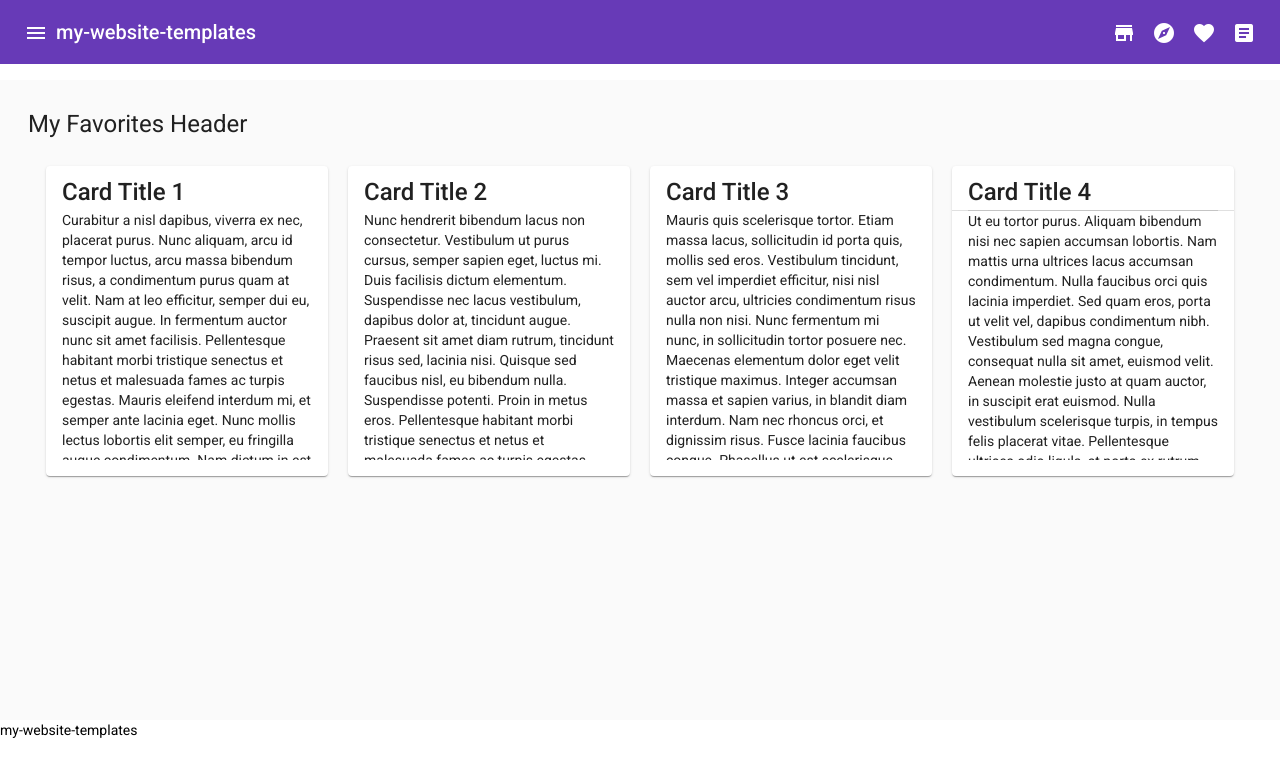
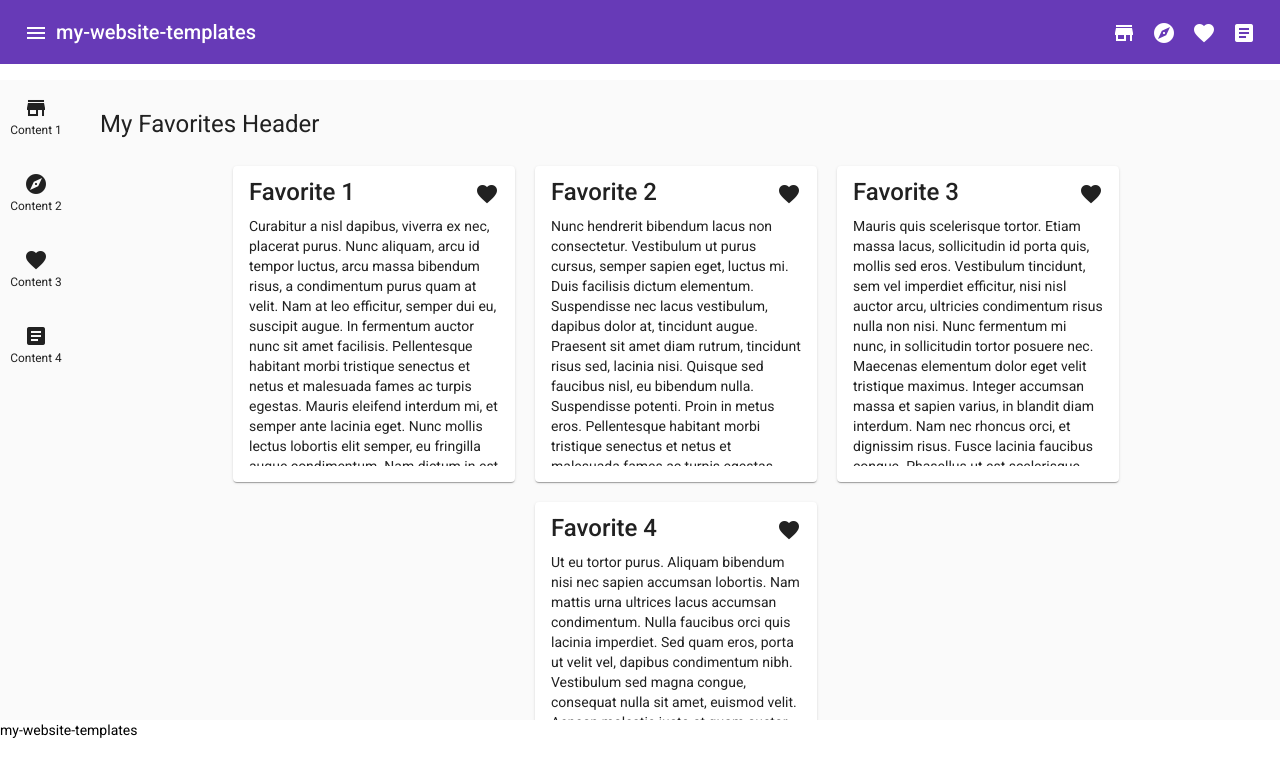
Before and after one commit to heinzja/my-website-templates, an Angular app: page /content3 in a window 1280 px wide. Shown: the top 776 px of the page. Built offline with nearby package versions, Linux system fonts and the light colour scheme.

Commit message:
-- created secondary-sidebar.component

```diff
--- a/src/app/app.component.html
+++ b/src/app/app.component.html
@@ -11,7 +11,8 @@
     </mat-sidenav>
     <mat-sidenav-content>
       <!-- START: CONTENT -->
-      <div style="margin: auto;">
+      <div id="content">
+        <app-secondary-sidebar></app-secondary-sidebar>
         <router-outlet></router-outlet>
       </div>
       <!-- END: CONTENT -->
--- a/src/app/app.component.scss
+++ b/src/app/app.component.scss
@@ -8,6 +8,10 @@
   height: 10%;
 }
 
+#content {
+  display: flex;
+}
+
 .container {
   height: 100%;
 }
--- a/src/app/app.module.ts
+++ b/src/app/app.module.ts
@@ -12,6 +12,7 @@ import { Content2Component } from './content2/content2.component';
 import { Content3Component } from './content3/content3.component';
 import { SideNavComponent } from './side-nav/side-nav.component';
 import { Content4Component } from './content4/content4.component';
+import { SecondarySidebarComponent } from './secondary-sidebar/secondary-sidebar.component';
 
 @NgModule({
   declarations: [
@@ -22,7 +23,8 @@ import { Content4Component } from './content4/content4.component';
     Content2Component,
     Content3Component,
     SideNavComponent,
-    Content4Component
+    Content4Component,
+    SecondarySidebarComponent
   ],
   imports: [
     BrowserModule,
--- a/src/app/content3/content3.component.html
+++ b/src/app/content3/content3.component.html
@@ -4,70 +4,115 @@
   </header>
 
   <main>
+    <div class="content-cards">
       <mat-card>
-            <mat-card-title>Card Title 1</mat-card-title>
+        <mat-card-title>
+          <div class="card-title-styles">
+            <div>Favorite 1</div>
+
+            <div>
+              <mat-icon>favorite</mat-icon>
+            </div>
+          </div>
+        </mat-card-title>
         <mat-card-content>
-                <p>Curabitur a nisl dapibus, viverra ex nec, placerat purus. Nunc aliquam, arcu id tempor
-                    luctus, arcu massa bibendum risus, a condimentum purus quam at velit. Nam at leo efficitur,
-                    semper dui eu, suscipit augue. In fermentum auctor nunc sit amet facilisis. Pellentesque
-                    habitant morbi tristique senectus et netus et malesuada fames ac turpis egestas. Mauris
-                    eleifend interdum mi, et semper ante lacinia eget. Nunc mollis lectus lobortis elit semper,
-                    eu fringilla augue condimentum. Nam dictum in est eu accumsan. Praesent ac varius lacus,
-                    vestibulum ornare elit. Suspendisse potenti. Vestibulum tincidunt dignissim augue, ut
-                    vehicula nibh ullamcorper eu.</p>
+          <p>
+            Curabitur a nisl dapibus, viverra ex nec, placerat purus. Nunc
+            aliquam, arcu id tempor luctus, arcu massa bibendum risus, a
+            condimentum purus quam at velit. Nam at leo efficitur, semper dui
+            eu, suscipit augue. In fermentum auctor nunc sit amet facilisis.
+            Pellentesque habitant morbi tristique senectus et netus et malesuada
+            fames ac turpis egestas. Mauris eleifend interdum mi, et semper ante
+            lacinia eget. Nunc mollis lectus lobortis elit semper, eu fringilla
+            augue condimentum. Nam dictum in est eu accumsan. Praesent ac varius
+            lacus, vestibulum ornare elit. Suspendisse potenti. Vestibulum
+            tincidunt dignissim augue, ut vehicula nibh ullamcorper eu.
+          </p>
         </mat-card-content>
       </mat-card>
 
       <mat-card>
-            <mat-card-title>Card Title 2</mat-card-title>
+        <mat-card-title>
+          <div class="card-title-styles">
+            <div>Favorite 2</div>
+
+            <div>
+              <mat-icon>favorite</mat-icon>
+            </div>
+          </div></mat-card-title
+        >
         <mat-card-content>
-                <p>Nunc hendrerit bibendum lacus non consectetur. Vestibulum ut purus cursus, semper sapien
-                    eget, luctus mi. Duis facilisis dictum elementum. Suspendisse nec lacus vestibulum, dapibus
-                    dolor
-                    at, tincidunt augue. Praesent sit amet diam rutrum, tincidunt risus sed, lacinia nisi.
-                    Quisque
-                    sed faucibus nisl, eu bibendum nulla. Suspendisse potenti. Proin in metus eros. Pellentesque
-                    habitant morbi tristique senectus et netus et malesuada fames ac turpis egestas. Phasellus
-                    pharetra, massa vitae imperdiet lobortis, enim velit auctor eros, a lobortis massa elit in
-                    nunc. Nam semper tincidunt facilisis. Donec sed libero at ligula venenatis dapibus at ut
-                    elit.
-                    Vestibulum eu quam nisl. Nullam pellentesque nec libero sed rutrum.</p>
+          <p>
+            Nunc hendrerit bibendum lacus non consectetur. Vestibulum ut purus
+            cursus, semper sapien eget, luctus mi. Duis facilisis dictum
+            elementum. Suspendisse nec lacus vestibulum, dapibus dolor at,
+            tincidunt augue. Praesent sit amet diam rutrum, tincidunt risus sed,
+            lacinia nisi. Quisque sed faucibus nisl, eu bibendum nulla.
+            Suspendisse potenti. Proin in metus eros. Pellentesque habitant
+            morbi tristique senectus et netus et malesuada fames ac turpis
+            egestas. Phasellus pharetra, massa vitae imperdiet lobortis, enim
+            velit auctor eros, a lobortis massa elit in nunc. Nam semper
+            tincidunt facilisis. Donec sed libero at ligula venenatis dapibus at
+            ut elit. Vestibulum eu quam nisl. Nullam pellentesque nec libero sed
+            rutrum.
+          </p>
         </mat-card-content>
       </mat-card>
 
       <mat-card>
-            <mat-card-title>Card Title 3</mat-card-title>
+        <mat-card-title>
+          <div class="card-title-styles">
+            <div>Favorite 3</div>
+
+            <div>
+              <mat-icon>favorite</mat-icon>
+            </div>
+          </div></mat-card-title
+        >
         <mat-card-content>
-                <p>Mauris quis scelerisque tortor. Etiam massa lacus, sollicitudin id porta quis, mollis sed
-                    eros.
-                    Vestibulum tincidunt, sem vel imperdiet efficitur, nisi nisl auctor arcu, ultricies
-                    condimentum
-                    risus nulla non nisi. Nunc fermentum mi nunc, in sollicitudin tortor posuere nec. Maecenas
-                    elementum dolor eget velit tristique maximus. Integer accumsan massa et sapien varius, in
-                    blandit diam interdum. Nam nec rhoncus orci, et dignissim risus. Fusce lacinia faucibus
-                    congue.
-                    Phasellus ut est scelerisque, pulvinar turpis at, placerat odio. In elit diam, dignissim sit
-                    amet lacinia vehicula, scelerisque sit amet augue.</p>
+          <p>
+            Mauris quis scelerisque tortor. Etiam massa lacus, sollicitudin id
+            porta quis, mollis sed eros. Vestibulum tincidunt, sem vel imperdiet
+            efficitur, nisi nisl auctor arcu, ultricies condimentum risus nulla
+            non nisi. Nunc fermentum mi nunc, in sollicitudin tortor posuere
+            nec. Maecenas elementum dolor eget velit tristique maximus. Integer
+            accumsan massa et sapien varius, in blandit diam interdum. Nam nec
+            rhoncus orci, et dignissim risus. Fusce lacinia faucibus congue.
+            Phasellus ut est scelerisque, pulvinar turpis at, placerat odio. In
+            elit diam, dignissim sit amet lacinia vehicula, scelerisque sit amet
+            augue.
+          </p>
         </mat-card-content>
       </mat-card>
 
       <mat-card>
-            <mat-card-title>Card Title 4</mat-card-title>
-            <mat-divider></mat-divider>
+        <mat-card-title>
+          <div class="card-title-styles">
+            <div>Favorite 4</div>
+
+            <div>
+              <mat-icon>favorite</mat-icon>
+            </div>
+          </div></mat-card-title
+        >
         <mat-card-content>
-                <mat-divider></mat-divider>
-                <p>Ut eu tortor purus. Aliquam bibendum nisi nec sapien accumsan lobortis. Nam mattis urna
-                    ultrices lacus accumsan condimentum. Nulla faucibus orci quis lacinia imperdiet. Sed quam
-                    eros, porta ut velit vel, dapibus condimentum nibh. Vestibulum sed magna congue, consequat
-                    nulla sit amet, euismod velit. Aenean molestie justo at quam auctor, in suscipit erat
-                    euismod. Nulla vestibulum scelerisque turpis, in tempus felis placerat vitae. Pellentesque
-                    ultrices odio ligula, at porta ex rutrum ut. Donec nunc tellus, laoreet sit amet dui in,
-                    posuere tincidunt mauris. Nulla ac nisl ac lorem dignissim consectetur et non neque. Aenean
-                    eu urna at ipsum scelerisque ornare. Etiam at lacinia leo. Praesent euismod nunc at lorem
-                    aliquam, eu molestie justo pretium. Duis viverra finibus fringilla. Pellentesque at erat
-                    tristique, lacinia velit at, vestibulum lectus.</p>
+          <p>
+            Ut eu tortor purus. Aliquam bibendum nisi nec sapien accumsan
+            lobortis. Nam mattis urna ultrices lacus accumsan condimentum. Nulla
+            faucibus orci quis lacinia imperdiet. Sed quam eros, porta ut velit
+            vel, dapibus condimentum nibh. Vestibulum sed magna congue,
+            consequat nulla sit amet, euismod velit. Aenean molestie justo at
+            quam auctor, in suscipit erat euismod. Nulla vestibulum scelerisque
+            turpis, in tempus felis placerat vitae. Pellentesque ultrices odio
+            ligula, at porta ex rutrum ut. Donec nunc tellus, laoreet sit amet
+            dui in, posuere tincidunt mauris. Nulla ac nisl ac lorem dignissim
+            consectetur et non neque. Aenean eu urna at ipsum scelerisque
+            ornare. Etiam at lacinia leo. Praesent euismod nunc at lorem
+            aliquam, eu molestie justo pretium. Duis viverra finibus fringilla.
+            Pellentesque at erat tristique, lacinia velit at, vestibulum lectus.
+          </p>
         </mat-card-content>
       </mat-card>
+    </div>
   </main>
-
 </div>
--- a/src/app/content3/content3.component.scss
+++ b/src/app/content3/content3.component.scss
@@ -1,19 +1,36 @@
 @use "../../styles.scss" as global;
 
+main {
+  display: flex;
+  flex-wrap: wrap;
+  justify-content: center;
+}
 
 #root {
   margin: global.$global-margin;
   padding: global.$global-padding;
 }
-main{
+
+.content-cards {
   display: flex;
+  flex-direction: row;
   flex-wrap: wrap;
-    justify-content: center
+  justify-content: center;
+  align-content: center;
+  align-items: center;
+}
+
+.card-title-styles {
+  display: flex;
+  flex-direction: row;
+  flex-wrap: nowrap;
+  align-content: center;
+  justify-content: space-between;
 }
 
 mat-card {
   max-width: 250px;
-    margin: 10px
+  margin: 10px;
 }
 
 mat-card-content {
--- /dev/null
+++ b/src/app/secondary-sidebar/secondary-sidebar.component.html
@@ -0,0 +1,8 @@
+<div id="root">
+  <ng-container *ngFor="let item of sidebarData">
+    <div class="button-content" [routerLink]="item.link">
+      <mat-icon>{{item.icon}}</mat-icon>
+      <div>{{item.title}}</div>
+    </div>
+  </ng-container>
+</div>
--- /dev/null
+++ b/src/app/secondary-sidebar/secondary-sidebar.component.scss
@@ -0,0 +1,23 @@
+#root {
+  cursor: pointer;
+  display: flex;
+  flex-direction: column;
+  flex-wrap: nowrap;
+  width: 72px;
+}
+
+.button-content {
+  display: flex;
+  flex-direction: column;
+  flex-wrap: nowrap;
+  align-items: center;
+  justify-content: center;
+  align-content: center;
+  font-size: 0.85em;
+  padding-top: 16px;
+  padding-bottom: 16px;
+}
+.button-content:hover {
+  filter: brightness(90%);
+  background-color: white;
+}
--- /dev/null
+++ b/src/app/secondary-sidebar/secondary-sidebar.component.ts
@@ -0,0 +1,45 @@
+import { Component, OnInit } from '@angular/core';
+
+@Component({
+  selector: 'app-secondary-sidebar',
+  templateUrl: './secondary-sidebar.component.html',
+  styleUrls: ['./secondary-sidebar.component.scss']
+})
+export class SecondarySidebarComponent implements OnInit {
+
+  sidebarData: SecondarySidebarItemI[] = [
+  {
+    icon: "store",
+    title: "Content 1",
+    link: "/content"
+  },
+  {
+    icon: "explore",
+    title: "Content 2",
+    link: "/content2"
+  },
+  {
+    icon: "favorite",
+    title: "Content 3",
+    link: "/content3"
+  },
+  {
+    icon: "article",
+    title: "Content 4",
+    link: "/content4"
+  }
+]
+
+  constructor() { }
+
+  ngOnInit(): void {
+  }
+
+}
+
+// icon = material icon font https://fonts.google.com/icons?selected=Material+Icons
+interface SecondarySidebarItemI {
+  icon: string;
+  title: string;
+  link?: string;
+}
```
Also changed, not shown: 1 other file (tests, documents, lock files or other folders). Lines whose indentation alone changed are shown as unchanged.
